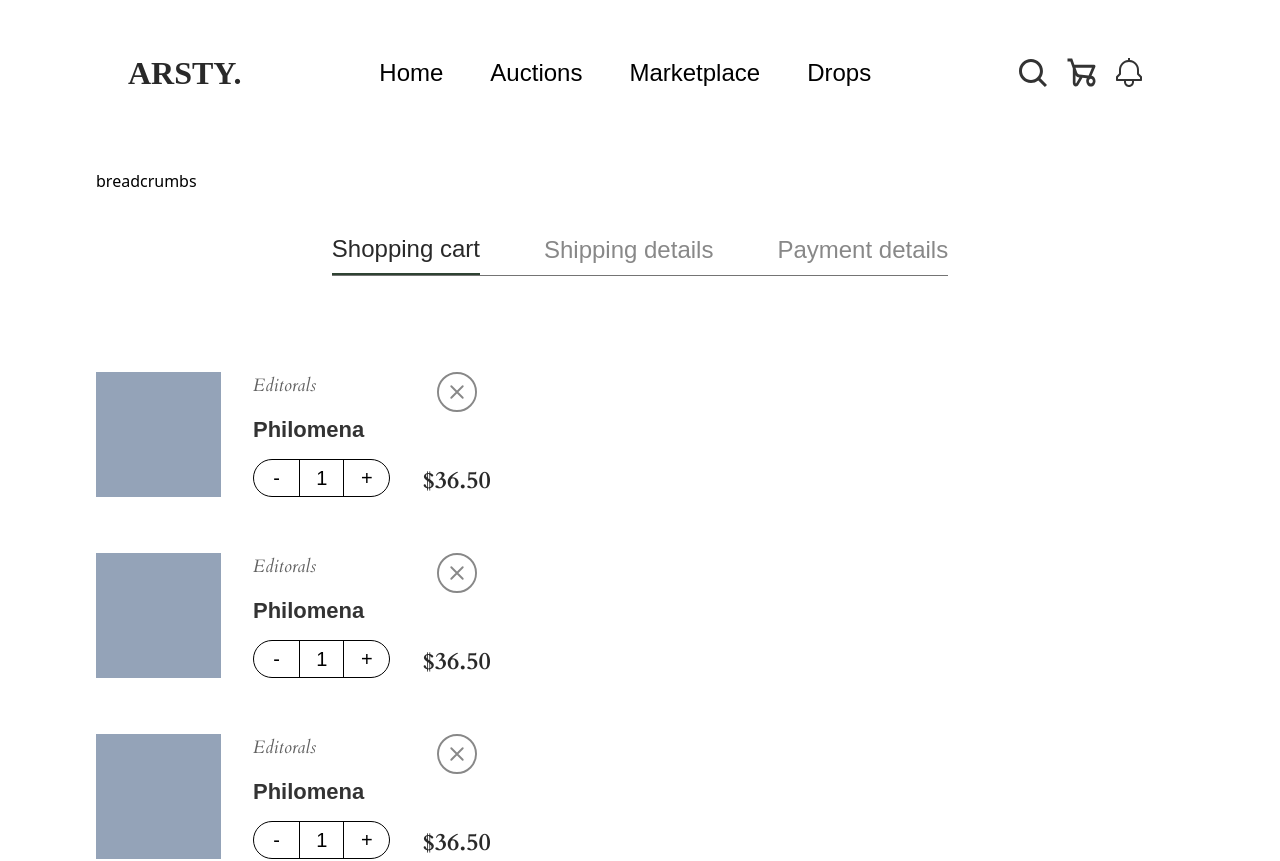
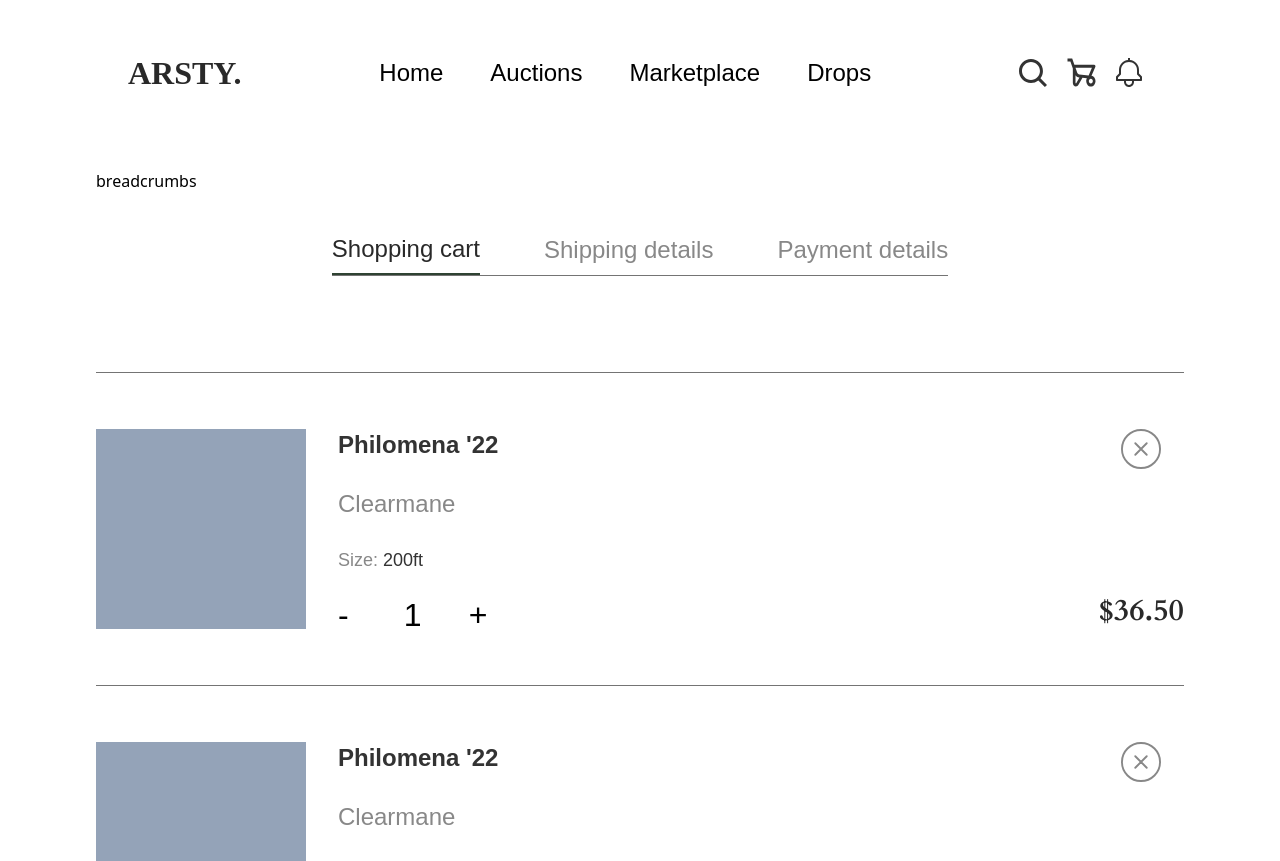
Before and after one commit to eniiku/Artsy, a React (Vite) app: page /marketplace/cart in a window 1280 px wide. Shown: the top 861 px of the page. Built offline with nearby package versions, Linux system fonts and the light colour scheme; a web font is replaced by a local one.

Commit message:
feat(Marketplace): create desktop view for products card comp

```diff
--- a/src/views/Marketplace/Shop/components/ProductCard.tsx
+++ b/src/views/Marketplace/Shop/components/ProductCard.tsx
@@ -2,24 +2,36 @@ import outlinedCloseIcon from '@/assets/icons/product/icon-close-outline.svg';
 
 const ProductCard = () => {
   return (
-    <div className='flex gap-8'>
-      <div className='min-h-[125px] min-w-[125px] bg-slate-400'>
+    <div className='flex gap-8 lg:border-t-[0.3px] lg:border-[#747474] lg:pt-14'>
+      <div className='min-h-[125px] min-w-[125px] lg:min-h-[200px] lg:min-w-[210px] bg-slate-400'>
         {/* image placeholder */}
       </div>
 
-      <div className='font-satoshi flex flex-col justify-between'>
-        <h4 className='font-cardo italic text-light_gray_clr-700'>Editorals</h4>
+      <div className='font-satoshi flex flex-col justify-between lg:flex-grow'>
+        <h4 className='font-cardo italic text-light_gray_clr-700 lg:hidden'>
+          Editorals
+        </h4>
 
-        <h1 className='font-bold text-[22px] text-dark_gray_clr-200'>
-          Philomena
+        <h1 className='font-bold text-[22px] lg:text-2xl text-dark_gray_clr-200'>
+          Philomena '22
         </h1>
 
-        <div className='border-[0.5px] border-black rounded-full grid grid-cols-3'>
-          <button className='py-1 px-4 font-medium text-xl'>-</button>
-          <h3 className='border-x-[0.2px] border-black py-1 px-4 font-medium text-xl'>
+        <h4 className='hidden lg:block text-2xl text-[#888888]'>Clearmane</h4>
+
+        <h5 className='text-[#888888]'>
+          Size: <span className='text-dark_gray_clr-200'>200ft</span>
+        </h5>
+
+        <div className='border-[0.5px] border-black lg:border-none rounded-full grid grid-cols-3 lg:w-fit'>
+          <button className='py-1 px-4 font-medium text-xl lg:text-[32px] lg:px-0 lg:py-0 text-left'>
+            -
+          </button>
+          <h3 className='border-x-[0.2px] border-black py-1 px-4 font-medium text-xl lg:text-[32px] lg:py-0 lg:px-4 lg:border-none'>
             1
           </h3>
-          <button className='py-1 px-4 font-medium text-xl'>+</button>
+          <button className='py-1 px-4 font-medium text-xl lg:text-[32px] lg:px-0 lg:py-0 lg:text-right'>
+            +
+          </button>
         </div>
       </div>
 
@@ -31,7 +43,7 @@ const ProductCard = () => {
           className='w-10 h-10'
         />
 
-        <h2 className='font-cardo font-bold text-2xl text-dark_gray_clr-300'>
+        <h2 className='font-cardo font-bold text-2xl text-dark_gray_clr-300 lg:text-3xl'>
           $36.50
         </h2>
       </div>
```
